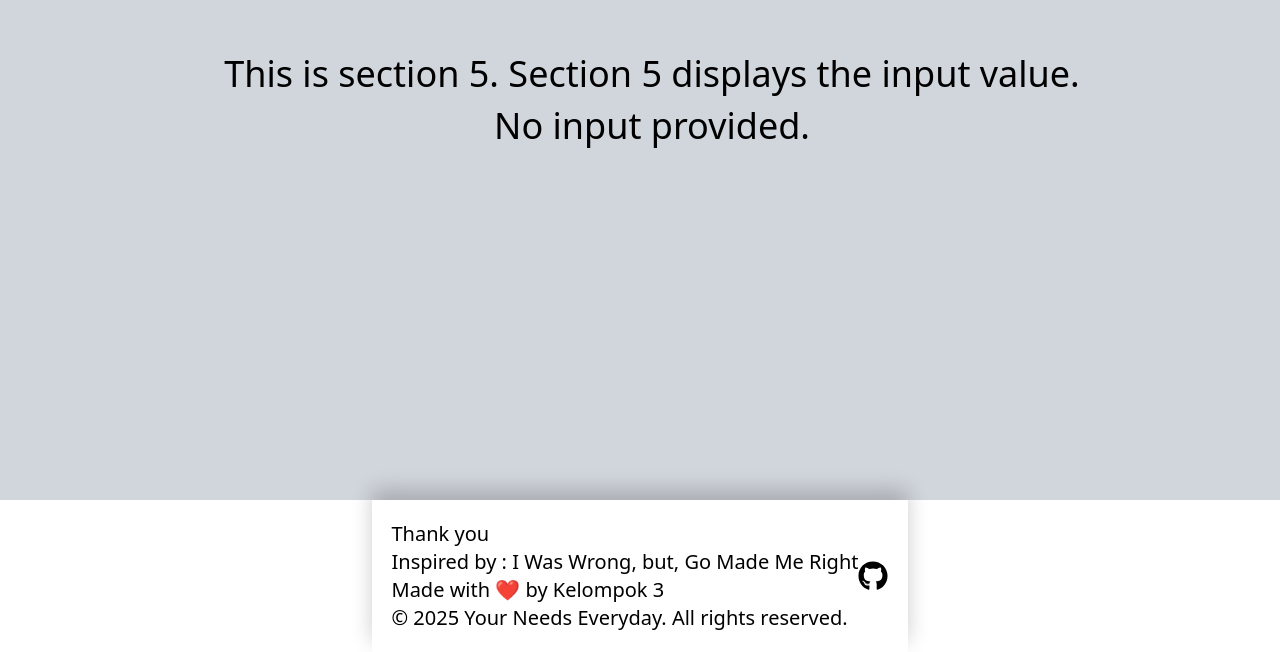
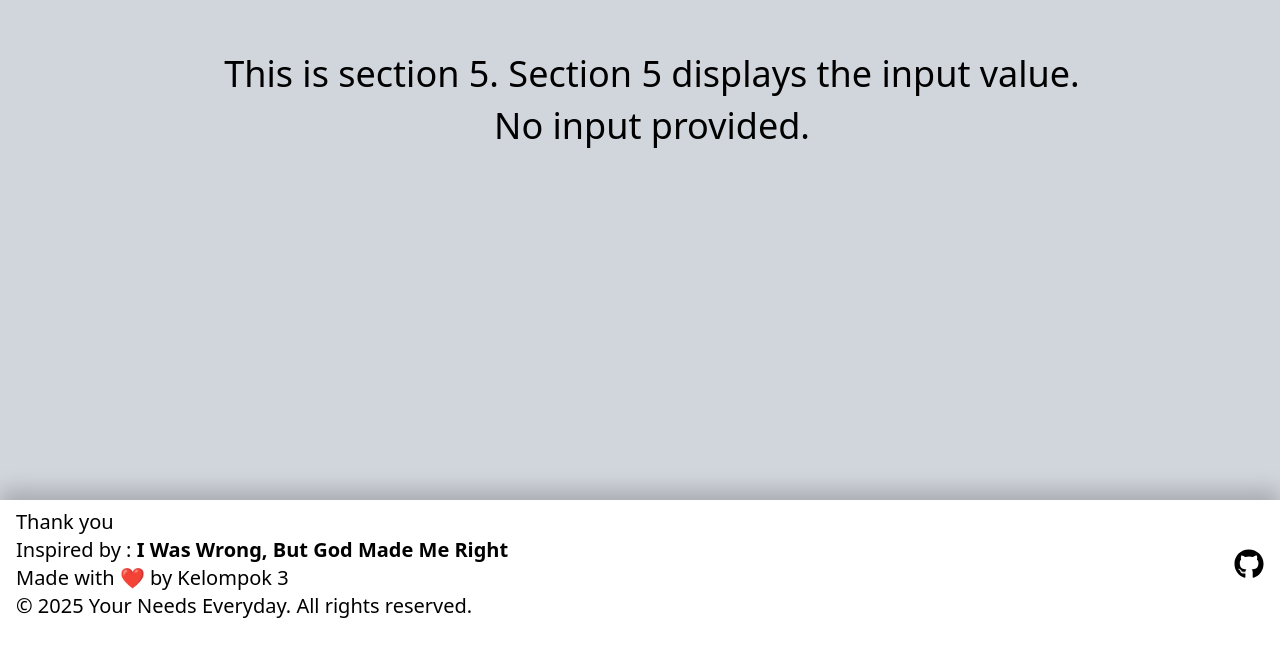
Before and after one commit to KaonWry/your-needs-everyday, a Next.js app: page / in a window 1280 px wide. Shown: the part 4300-4952 px from the top of the page. After the commit the page ends 4928 px from the top, so only its background shows below. Built offline with nearby package versions, Linux system fonts and the light colour scheme.

Commit message:
fix footer styling

```diff
--- a/app/components/footer.js
+++ b/app/components/footer.js
@@ -2,13 +2,16 @@ import { FaGithub } from "react-icons/fa";
 
 const Footer = () => {
   return (
-    <footer>
+    <footer className="w-screen">
       <div className="footer">
         <div className="text-xl">
           <p>Thank you</p>
-          <p>Inspired by : I Was Wrong, but, Go Made Me Right</p>
+          <p>Inspired by : <span className="font-bold">I Was Wrong, But God Made Me Right</span></p>
           <p>Made with ❤️ by Kelompok 3</p>
-          <p>&copy; {new Date().getFullYear()} Your Needs Everyday. All rights reserved.</p>
+          <p>
+            &copy; {new Date().getFullYear()} Your Needs Everyday. All rights
+            reserved.
+          </p>
         </div>
         <a
           href="https://github.com/KaonWry/your-needs-everyday"
--- a/app/globals.css
+++ b/app/globals.css
@@ -23,5 +23,5 @@
 }
 
 .footer {
-  @apply flex justify-between py-5 items-center px-5 shadow-[0_-10px_20px_rgba(0,0,0,0.2)];
+  @apply flex justify-between py-2 items-center px-4 shadow-[0_-10px_20px_rgba(0,0,0,0.2)] w-full;
 }
```
